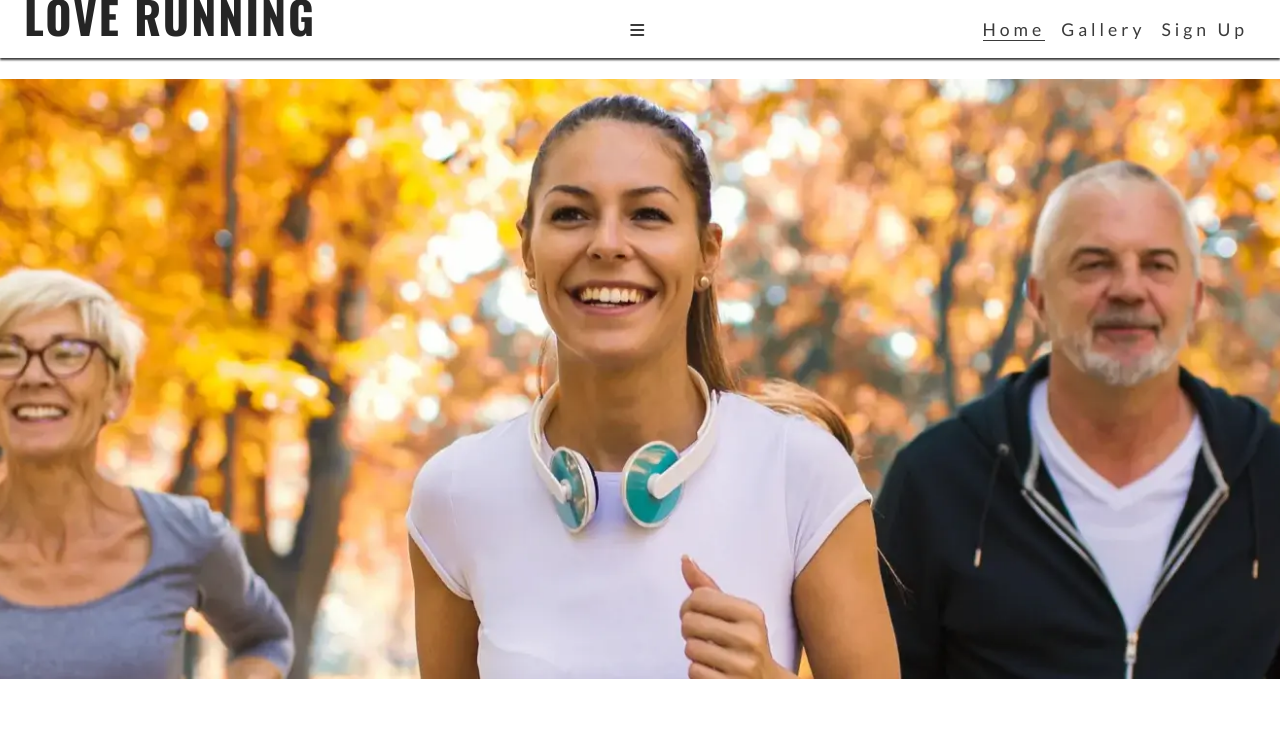
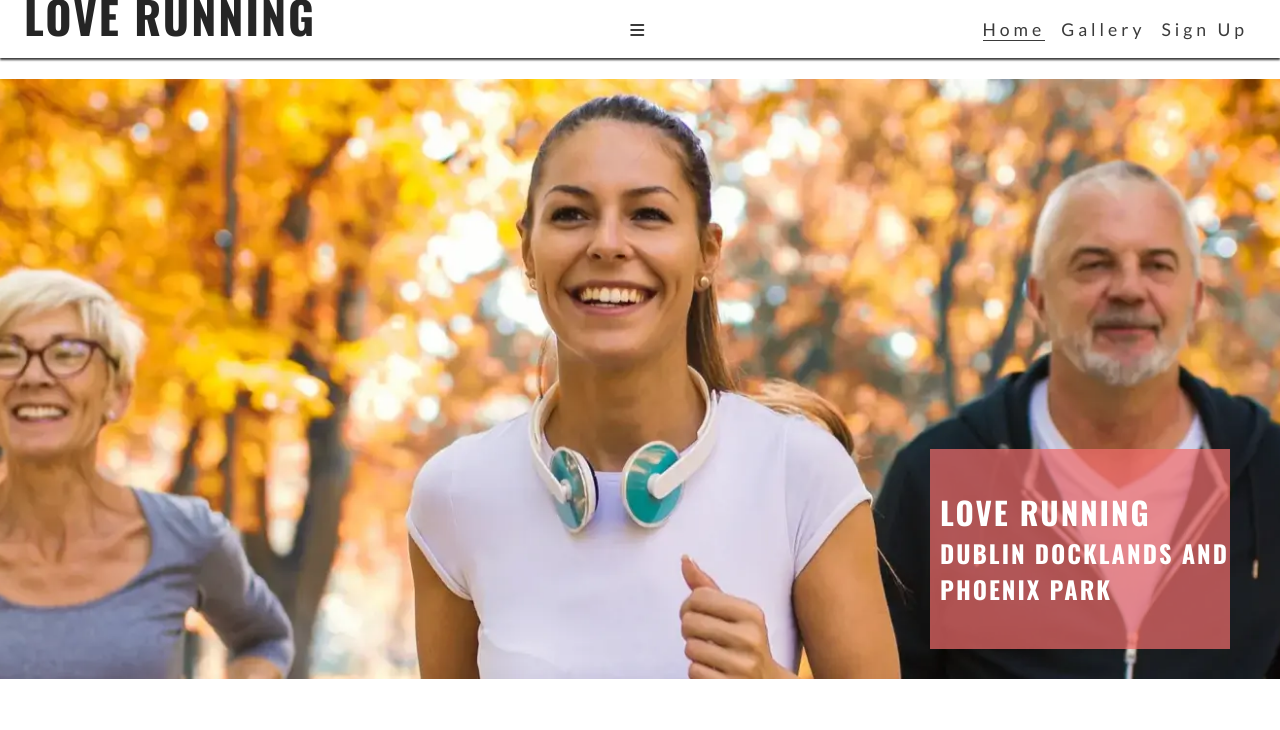
Before and after one commit to Sirjay009/love-running, a plain HTML site: page index.html in a window 1280 px wide. Shown: the top 730 px of the page. Drawn offline with nearby package versions, Linux system fonts and the light colour scheme.

Commit message:
Add cover text with club name and locations

```diff
--- a/assets/css/style.css
+++ b/assets/css/style.css
@@ -17,6 +17,14 @@ body {
     color: #3a3a3a;
     font-family: 'Lato', sans-serif;
 }
+
+h1, h2, h3 {
+    font-family: 'Oswald', sans-serif;
+    text-transform: uppercase;
+    letter-spacing: 2px;
+    color: #252525;
+}
+
 /* Header */
 header {
     background-color: #ffffff;
@@ -33,13 +41,6 @@ header {
 header a {
     text-decoration: none;
     color: inherit;
-}
-
-h1 {
-    font-family: 'Oswald', sans-serif;
-    text-transform: uppercase;
-    letter-spacing: 2px;
-    color: #252525;
 }
 
 #menu {
@@ -87,11 +88,28 @@ main {
     margin-top: 47px;
 }
 
+/* Hero section */
 #hero {
     height: 600px;
     width: 100%;
     background: url("../images/hero-image.webp") no-repeat center center/cover;
+    position: relative;
+}
 
+#cover-text {
+    /* Final rgba value sets the opacity so it is semi-transparent */
+    background-color: rgba(241, 109, 107, .7);
+    font-size: 130%;
+    position: absolute;
+    bottom: 30px;
+    width: 80%;
+    min-height: 200px;
+    padding-top: 40px;
+    padding-left: 10px;
+}
+
+#cover-text > h2, #cover-text > h3 {
+    color: #ffffff;
 }
 
 /* Footer */
@@ -145,6 +163,13 @@ main {
             margin-top: 79px;
         }
 
+        /* Hero */
+        #cover-text {
+            width: 300px;
+            right: 50px;
+        }
+
+
 }
 
 /* Large devices (laptops and desktops, 992px and up) */
--- a/index.html
+++ b/index.html
@@ -41,7 +41,14 @@
 </header>
 
 <!-- Main content -->
-<main><section id="hero"></section></main>
+<main>
+    <section id="hero">
+        <div id="cover-text">
+            <h2>Love Running</h2>
+            <h3>Dublin Docklands and Phoenix Park</h3>
+        </div>
+    </section>
+</main>
 
 <!-- Footer -->
 <footer>
```
